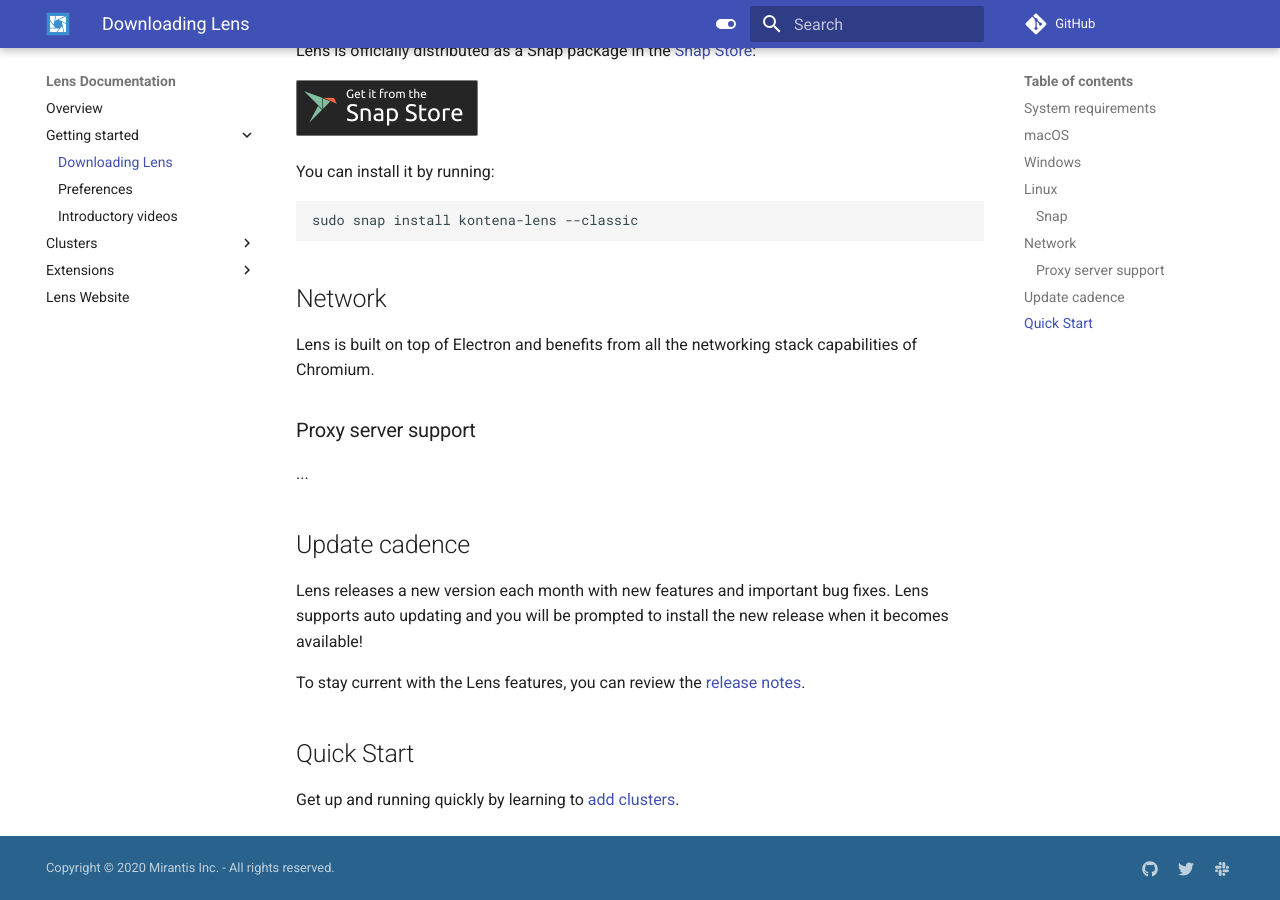
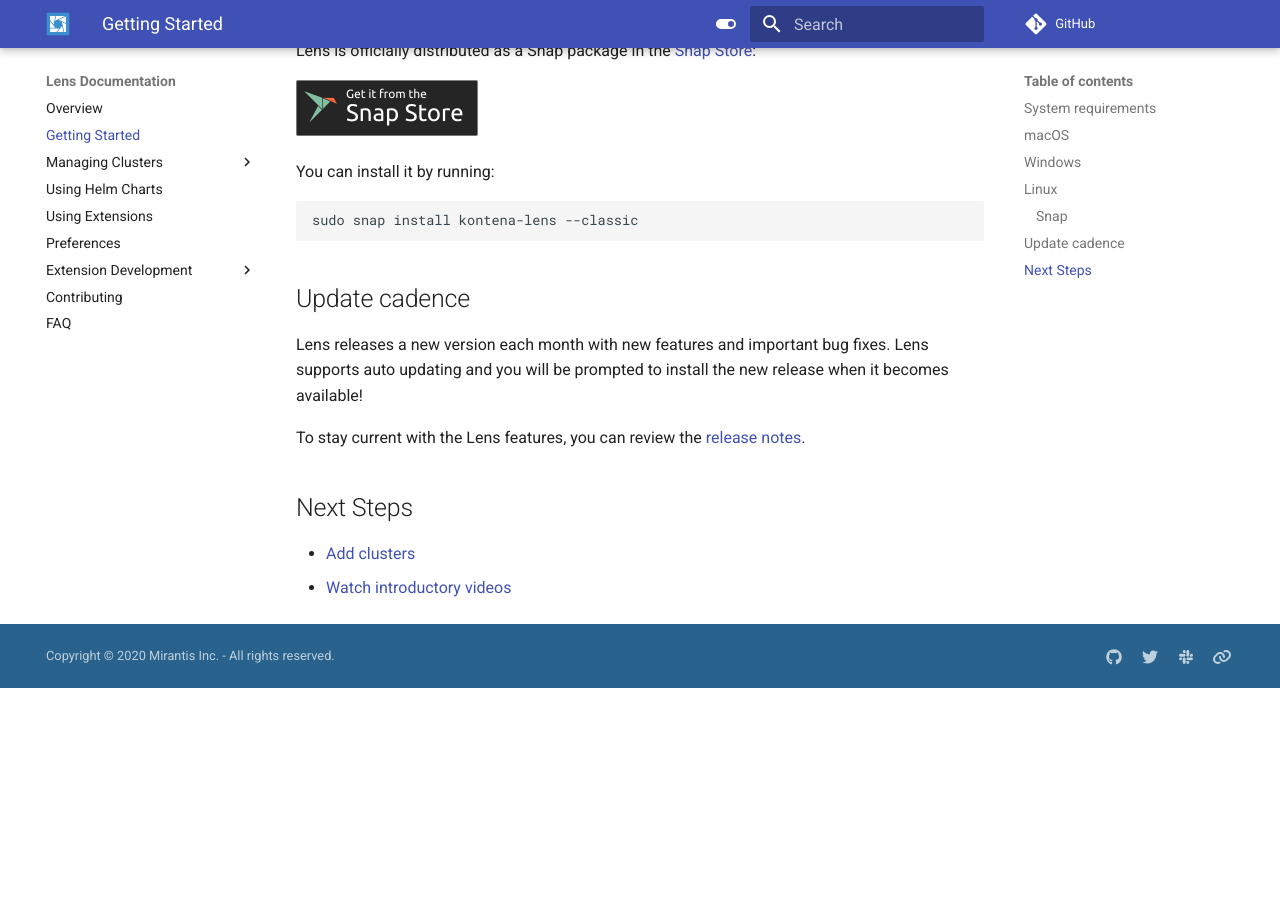
Before and after one commit to windev0609/Lens, an MkDocs documentation site: the page built from docs/getting-started/README.md, in a window 1280 px wide and 900 px high, scrolled down 990 px. Built offline with MkDocs 1.6.1 and Material for MkDocs 9.7.7, drawn with Linux system fonts in a browser that asks for light colours; comment, search, counter and statistics services are not loaded; the version menu is left out; after the commit the page ends 1678 px from its top, so only the background shows below that; some of the changed text lies outside the part shown.

Commit message:
Restructure docs menu (#1235)
Signed-off-by: Jari Kolehmainen <jari.kolehmainen@gmail.com>

````diff
--- a/docs/getting-started/downloading-lens.md
+++ b/docs/getting-started/README.md
@@ -1,4 +1,4 @@
-# Downloading Lens
+# Getting Started
 
 Lens is lightweight and simple to install. You'll be up and running in just a few minutes.
 
@@ -41,17 +41,6 @@
 sudo snap install kontena-lens --classic
 ```
 
-
-## Network
-
-Lens is built on top of Electron and benefits from all the networking stack capabilities of Chromium.
-
-
-### Proxy server support
-
-...
-
-
 ## Update cadence
 
 Lens releases a new version each month with new features and important bug fixes. Lens supports auto updating and you will be prompted to install the new release when it becomes available!
@@ -59,6 +48,7 @@
 To stay current with the Lens features, you can review the [release notes](https://github.com/lensapp/lens/releases).
 
 
-## Quick Start
+## Next Steps
 
-Get up and running quickly by learning to [add clusters](../clusters/adding-clusters.md).
+- [Add clusters](../clusters/adding-clusters.md)
+- [Watch introductory videos](./introductory-videos.md)
--- a/mkdocs.yml
+++ b/mkdocs.yml
@@ -8,33 +8,35 @@
 copyright: Copyright &copy; 2020 <a href="https://mirantis.com/">Mirantis Inc.</a> - All rights reserved.
 edit_uri: ""
 nav:
-    - Overview: README.md
-    - Getting started:
-      - Downloading Lens: getting-started/downloading-lens.md
-      - Preferences: getting-started/preferences.md
-      - Introductory videos: getting-started/introductory-videos.md
-    - Clusters:
-      - Adding clusters: clusters/adding-clusters.md
-      - Removing cluster: clusters/removing-clusters.md
-      - Settings: clusters/settings.md
-    - Extensions:
-        - Overview: extensions/overview.md
-        - Get Started:
-          - Your First Extension: extensions/get-started/your-first-extension.md
-          - Extension Anatomy: extensions/get-started/anatomy.md
-          - Wrapping Up: extensions/get-started/wrapping-up.md
-        - Extension Capabilities:
-          - Overview: extensions/capabilities/overview.md
-          - Common Capabilities: extensions/capabilities/common-capabilities.md
-          - Theming: extensions/capabilities/theming.md
-        - Extension Guides:
-          - Overview: extensions/guides/overview.md
-          - Renderer Extension: extensions/guides/renderer-extension.md
-        - Testing and Publishing:
-          - Testing Extensions: extensions/testing-and-publishing/testing.md
-          - Publishing Extensions: extensions/testing-and-publishing/publishing.md
-          - Bundling Extensions: extensions/testing-and-publishing/bundling.md
-    - Lens Website: https://k8slens.dev
+  - Overview: README.md
+  - Getting Started: getting-started/README.md
+  - Managing Clusters:
+    - Adding clusters: clusters/adding-clusters.md
+    - Removing cluster: clusters/removing-clusters.md
+    - Settings: clusters/settings.md
+  - Using Helm Charts: helm/README.md
+  - Using Extensions: extensions/usage/README.md
+  - Preferences: getting-started/preferences.md
+  - Extension Development:
+    - Overview: extensions/README.md
+    - Get Started:
+      - Your First Extension: extensions/get-started/your-first-extension.md
+      - Extension Anatomy: extensions/get-started/anatomy.md
+      - Wrapping Up: extensions/get-started/wrapping-up.md
+    - Extension Capabilities:
+      - Overview: extensions/capabilities/README.md
+      - Common Capabilities: extensions/capabilities/common-capabilities.md
+      - Theming: extensions/capabilities/theming.md
+    - Extension Guides:
+      - Overview: extensions/guides/README.md
+      - Renderer Extension: extensions/guides/renderer-extension.md
+    - Testing and Publishing:
+      - Testing Extensions: extensions/testing-and-publishing/testing.md
+      - Publishing Extensions: extensions/testing-and-publishing/publishing.md
+      - Bundling Extensions: extensions/testing-and-publishing/bundling.md
+    - API Reference: extensions/api/README.md
+  - Contributing: contributing/README.md
+  - FAQ: faq/README.md
 theme:
   name: 'material'
   highlightjs: true
@@ -81,5 +83,8 @@
     - icon: fontawesome/brands/slack
       link: http://k8slens.slack.com/
       name: Lens on Slack
+    - icon: fontawesome/solid/link
+      link: https://k8slens.dev/
+      name: Lens Website
   version:
     method: mike
````
Also changed, not shown: docs/clusters/settings.md (+0 -8 lines), docs/contributing/README.md (added, +1 -0 lines), docs/extensions/api/README.md (added, +3 -0 lines), docs/extensions/usage/README.md (added, +3 -0 lines), docs/faq/README.md (added, +1 -0 lines), docs/helm/README.md (added, +3 -0 lines), docs/extensions/README.md (renamed from docs/extensions/overview.md), docs/extensions/capabilities/README.md (added), docs/extensions/capabilities/overview.md (deleted), docs/extensions/guides/README.md (added), docs/extensions/guides/overview.md (deleted).
